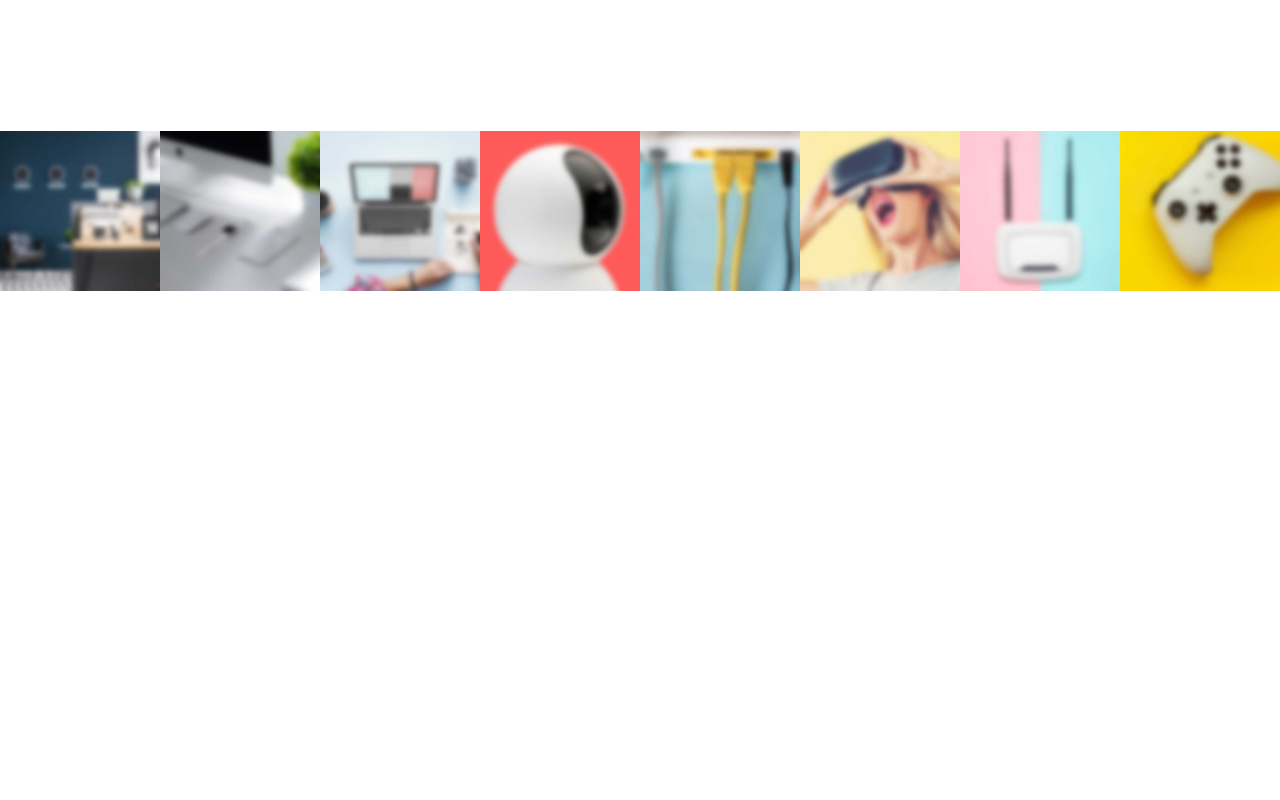
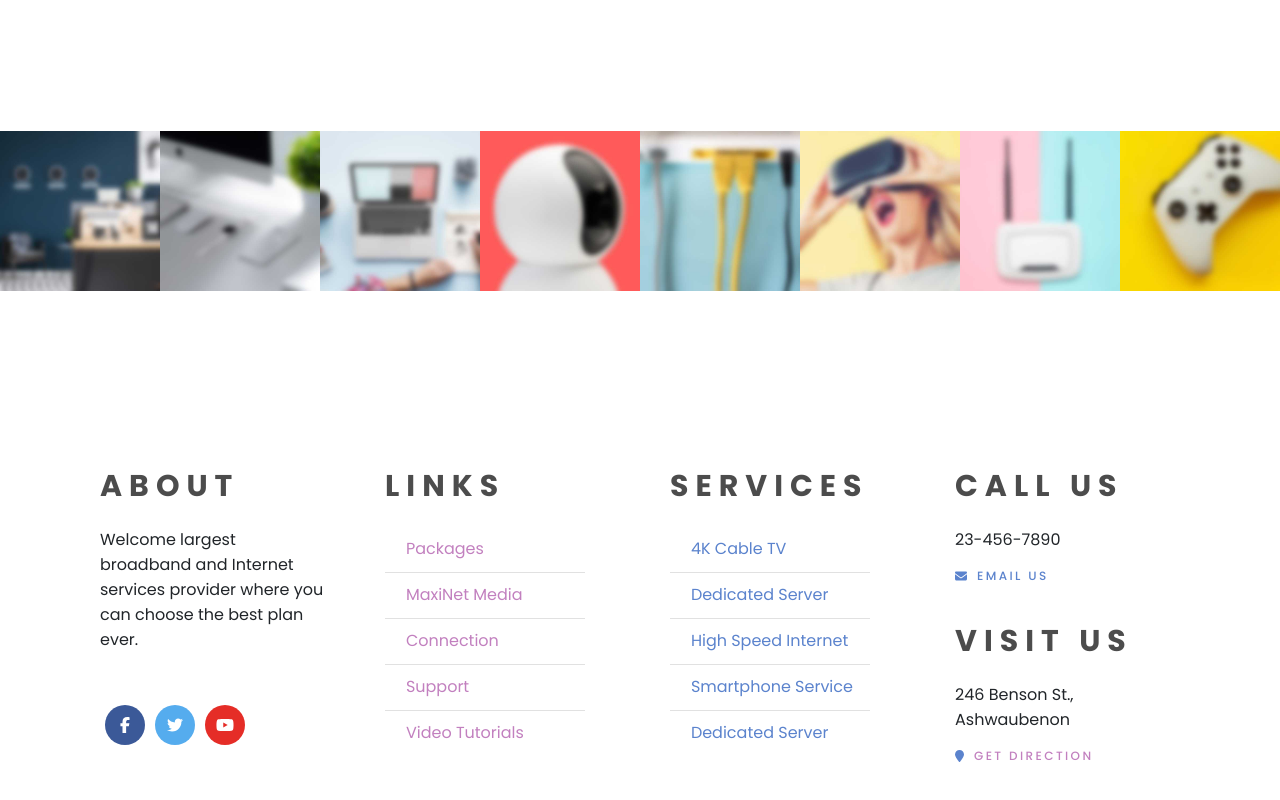
Before and after one commit to NyarehD/ngs-online-testing, a React (Create React App) app: page / in a window 1280 px wide. Shown: the part 1036-1836 px from the top of the page. Before the commit the page ends 1331 px from the top, so only its background shows below. Built offline with nearby package versions, Linux system fonts and the light colour scheme; a web font is replaced by a local one.

Commit message:
Add : Page Footer to Master

```diff
--- a/package.json
+++ b/package.json
@@ -4,6 +4,8 @@
   "private": true,
   "dependencies": {
     "@fortawesome/fontawesome-svg-core": "^6.1.1",
+    "@fortawesome/free-brands-svg-icons": "^6.1.1",
+    "@fortawesome/free-regular-svg-icons": "^6.1.1",
     "@fortawesome/free-solid-svg-icons": "^6.1.1",
     "@fortawesome/react-fontawesome": "^0.1.18",
     "@testing-library/jest-dom": "^5.16.4",
--- a/src/App.js
+++ b/src/App.js
@@ -1,8 +1,9 @@
 import React from "react";
 import Nav from "./Components/NavComponent";
 import Header from './Components/HeaderComponent';
-import FooterCarousel from './Components/FooterCarousel'
+import FooterCarousel from './Components/FooterCarousel';
 import ContentComponent from "./Components/ContentComponent";
+import PageFooterComponent from './Components/PageFooterComponent';
 
 function App() {
   return (
@@ -11,6 +12,7 @@ function App() {
       <Header />
       <ContentComponent />
       <FooterCarousel />
+      <PageFooterComponent />
 
     </div>
   );
--- /dev/null
+++ b/src/Components/PageFooterComponent.jsx
@@ -0,0 +1,139 @@
+import { FontAwesomeIcon } from "@fortawesome/react-fontawesome";
+import React from "react";
+import {
+  faFacebookF,
+  faTwitter,
+  faYoutube,
+} from "@fortawesome/free-brands-svg-icons";
+import { faEnvelope, faMapMarker } from "@fortawesome/free-solid-svg-icons";
+
+import pageFooterStyles from "../Style/PageFooterComponent.module.sass";
+
+const PageFooter = () => {
+  return (
+    <div className={pageFooterStyles.container}>
+      <div className={pageFooterStyles.row}>
+        <div
+          className={`${pageFooterStyles.col_xs_12} ${pageFooterStyles.col_md_6} ${pageFooterStyles.col_lg_3}`}
+        >
+          <div
+            class={`${pageFooterStyles.widget} ${pageFooterStyles.widget_text}`}
+          >
+            <h4 class={pageFooterStyles.widget_title}>About</h4>
+            <p>
+              Welcome largest broadband and Internet services provider where you
+              can choose the best plan ever.
+            </p>
+            <div
+              class={`${pageFooterStyles.widget} ${pageFooterStyles.widget_social_buttons}`}
+            >
+              <a
+                href="#"
+                class={`${pageFooterStyles.fa_facebook} ${pageFooterStyles.color_bg_icon} ${pageFooterStyles.rounded_icon}`}
+                title="facebook"
+              >
+                <FontAwesomeIcon icon={faFacebookF} />
+              </a>
+              <a
+                href="#"
+                class={`${pageFooterStyles.fa_twitter} ${pageFooterStyles.color_bg_icon} ${pageFooterStyles.rounded_icon}`}
+                title="twitter"
+              >
+                <FontAwesomeIcon icon={faTwitter} />
+              </a>
+              <a
+                href="#"
+                class={`${pageFooterStyles.fa_youtube_play} ${pageFooterStyles.color_bg_icon} ${pageFooterStyles.rounded_icon}`}
+                title="youtube_play"
+              >
+                <FontAwesomeIcon icon={faYoutube} />
+              </a>
+            </div>
+          </div>
+        </div>
+
+        <div
+          className={`${pageFooterStyles.col_xs_12} ${pageFooterStyles.col_md_6} ${pageFooterStyles.col_lg_3}`}
+        >
+          <div class={`${pageFooterStyles.widget} ${pageFooterStyles.links}`}>
+            <h4 class={pageFooterStyles.widget_title}>Links</h4>
+            <ul>
+              <li class={pageFooterStyles.cat_item}>
+                <a href="blog-right.html">Packages</a>
+              </li>
+              <li class={pageFooterStyles.cat_item}>
+                <a href="blog-right.html">MaxiNet Media</a>
+              </li>
+              <li class={pageFooterStyles.cat_item}>
+                <a href="blog-right.html">Connection</a>
+              </li>
+              <li class={pageFooterStyles.cat_item}>
+                <a href="blog-right.html">Support</a>
+              </li>
+              <li class={pageFooterStyles.cat_item}>
+                <a href="blog-right.html">Video Tutorials</a>
+              </li>
+            </ul>
+          </div>
+        </div>
+
+        <div
+          className={`${pageFooterStyles.col_xs_12} ${pageFooterStyles.col_md_6} ${pageFooterStyles.col_lg_3}`}
+        >
+          <div
+            class={`${pageFooterStyles.widget} ${pageFooterStyles.services_links}`}
+          >
+            <h4 class={pageFooterStyles.widget_title}>Services</h4>
+            <ul>
+              <li class={pageFooterStyles.cat_item}>
+                <a href="blog-right.html">4K Cable TV</a>
+              </li>
+              <li class={pageFooterStyles.cat_item}>
+                <a href="blog-right.html">Dedicated Server</a>
+              </li>
+              <li class={pageFooterStyles.cat_item}>
+                <a href="blog-right.html">High Speed Internet</a>
+              </li>
+              <li class={pageFooterStyles.cat_item}>
+                <a href="blog-right.html">Smartphone Service</a>
+              </li>
+              <li class={pageFooterStyles.cat_item}>
+                <a href="blog-right.html">Dedicated Server</a>
+              </li>
+            </ul>
+          </div>
+        </div>
+
+        <div
+          className={`${pageFooterStyles.col_xs_12} ${pageFooterStyles.col_md_6} ${pageFooterStyles.col_lg_3}`}
+        >
+          <div
+            class={`${pageFooterStyles.widget} ${pageFooterStyles.widget_icons_list}`}
+          >
+            <h4 class={pageFooterStyles.widget_title}>Call Us</h4>
+            <p class={pageFooterStyles.small_text}>23-456-7890</p>
+            <a href="#">
+              <i class={`${pageFooterStyles.fa_envelope_o}`}>
+                <FontAwesomeIcon icon={faEnvelope} />
+              </i>
+              EMAIL US
+            </a>
+            <h4 class={pageFooterStyles.widget_title}>Visit Us</h4>
+            <p class={pageFooterStyles.small_text}>
+              246 Benson St., Ashwaubenon
+            </p>
+            <a href="#">
+              <i class={`${pageFooterStyles.fa_map_marker}`}>
+                <FontAwesomeIcon icon={faMapMarker} />
+              </i>
+              GET DIRECTION
+            </a>
+          </div>
+          <div class="divider-45 d-none d-md-block d-xlz-none"></div>
+        </div>
+      </div>
+    </div>
+  );
+};
+
+export default PageFooter;
--- /dev/null
+++ b/src/Style/PageFooterComponent.module.sass
@@ -0,0 +1,235 @@
+@import url("https://fonts.googleapis.com/css?family=Poppins:100,200,300,400,500,600,700,800,900")
+
+$grid-columns: 12
+$grid-gutter-width: 30px
+
+$container-max-widths: (sm: 540px,md: 720px,lg: 960px,xl: 1140px,xxl: 1200px)
+$grid-breakpoints: ("xs": 0,"sm": 576px,"md": 768px,"lg": 992px,"xl": 1200px,"xxl": 1300px)
+
+$primaryColor: #5b83cd
+$secondaryColor: #c280bf
+$textColor: #212529
+$textColor2: #4c4c4c
+
+@mixin make-container()
+  width: 100%
+  padding: 0 ($grid-gutter-width / 2)
+  margin: 0 auto
+
+@mixin make-container-max-widths()
+  @each $key, $val in $container-max-widths
+    @include breakpoints($key)
+      max-width: $val
+
+@mixin make-col($size, $columns: $grid-columns)
+  flex: 0 0 percentage($size / $columns)
+  max-width: percentage($size / $columns)
+
+@mixin flexCenter($direction)
+  display: flex
+  justify-content: center
+  align-items: center
+  flex-direction: $direction
+
+@mixin rounded-icon()
+  border-radius: 50%
+  color: #fff
+  width: 40px
+  height: 40px
+  &:hover
+    background-color: $primaryColor
+
+@mixin hoverColor($color1, $color2)
+  color: $color1
+  &:hover
+    color: $color2
+
+@mixin xs
+  @media (min-width: map-get($grid-breakpoints,"xs"))
+    @content
+
+@mixin sm
+  @media (min-width: map-get($grid-breakpoints,"sm"))
+    @content
+
+@mixin md
+  @media (min-width: map-get($grid-breakpoints,"md"))
+    @content
+
+@mixin lg
+  @media (min-width: map-get($grid-breakpoints,"lg"))
+    @content
+
+@mixin xl
+  @media (min-width: map-get($grid-breakpoints,"xl"))
+    @content
+
+@mixin breakpoints($bp: 0)
+  @media (min-width: map-get($grid-breakpoints,$bp))
+    @content
+
+.col
+  position: relative
+  width: 100%
+  min-height: 1px
+
+@include xs
+  @for $i from 1 through $grid-columns
+    .col_xs_#{$i}
+      @include make-col($i)
+      padding: 0 30px
+
+@include sm
+  @for $i from 1 through $grid-columns
+    .col_sm_#{$i}
+      @include make-col($i)
+      padding: 0 30px
+
+@include md
+  @for $i from 1 through $grid-columns
+    .col_md_#{$i}
+      @include make-col($i)
+      padding: 0 30px
+
+@include lg
+  @for $i from 1 through $grid-columns
+    .col_lg_#{$i}
+      @include make-col($i)
+      padding: 0 30px
+
+@include xl
+  @for $i from 1 through $grid-columns
+    .col_xl_#{$i}
+      @include make-col($i)
+      padding: 0 30px
+
+*,
+*::after,
+*::before
+  padding: 0
+  margin: 0
+  box-sizing: border-box
+
+body
+  font-family: Poppins, "san-serif"
+  color: $textColor
+
+h4
+  color: $textColor2
+
+a
+  color: $textColor2
+  text-decoration: none
+  transition: all 0.2s ease-in-out 0s
+
+li
+  list-style-type: none
+
+.container
+  @include make-container()
+  @include make-container-max-widths()
+  background-color: #fff
+  padding: 80px 0 70px 0
+  @include lg
+    padding: 120px 0 130px 0
+
+.row
+  display: flex
+  flex-flow: row wrap
+  text-align: center
+  @include md
+    text-align: left
+
+.color_bg_icon
+  @include rounded-icon()
+  @include flexCenter(row)
+  display: inline-flex
+  margin: 0 5px
+
+.fa_facebook
+  background-color: #3b5998
+
+.fa_twitter
+  background-color: #55acee
+
+.fa_youtube_play
+  background-color: #e52d27
+
+h4.widget_title
+  font-size: 30px
+  letter-spacing: 7px
+  line-height: 1
+  margin-bottom: 26px !important
+  text-transform: uppercase
+  font-weight: 700
+
+.widget_social_buttons
+  margin-top: 20px
+
+.widget
+  margin-top: 0
+  @include xs
+    margin-top: 53px
+
+.cat_item
+  width: 200px
+  border-bottom: 1px solid #e1e1e1
+  display: flex
+  line-height: 26px
+  padding-bottom: 9px
+  padding-top: 9px
+  &:last-child
+    border: none
+
+.links .cat_item a
+  @include hoverColor($secondaryColor, $primaryColor)
+
+.services_links .cat_item a
+  @include hoverColor($primaryColor, $secondaryColor)
+
+.links ul,
+.services_links ul
+  @include flexCenter(column)
+  @include xs
+    align-items: center
+
+  @include md
+    align-items: start
+
+.links ul li a:before,
+.services_links ul li a:before
+  color: $primaryColor
+  content: "\f054"
+  font-family: "FontAwesome"
+  font-size: 14px
+  padding-right: 10px
+  position: relative
+
+.widget_icons_list h4
+  margin-bottom: 13px
+  margin-top: 39px
+  :first-child
+    margin-top: 0
+
+.widget_icons_list a
+  color: $textColor2
+  font-size: 12px
+  font-weight: 500
+  letter-spacing: 0.2em
+  text-transform: uppercase
+  color: $primaryColor
+  &:hover
+    color: $secondaryColor
+
+  &:last-child
+    color: $secondaryColor
+    &:hover
+      color: $primaryColor
+
+.fa_map_marker,
+.fa_envelope_o
+  color: $primaryColor
+  margin-right: 10px
+
+.small_text
+  margin: 10px 0
```
Also changed, not shown: src/Components/NavComponent.jsx (+6 -8 lines), 1 other file (tests, documents, lock files or other folders).
